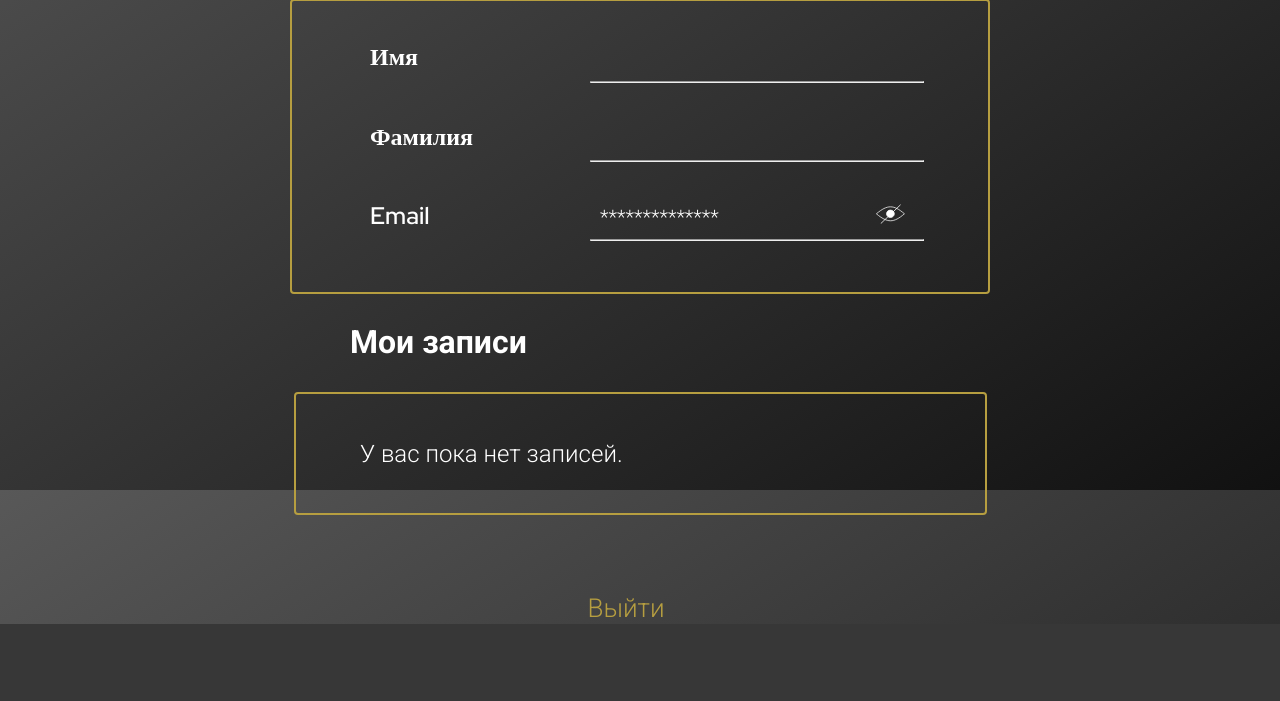
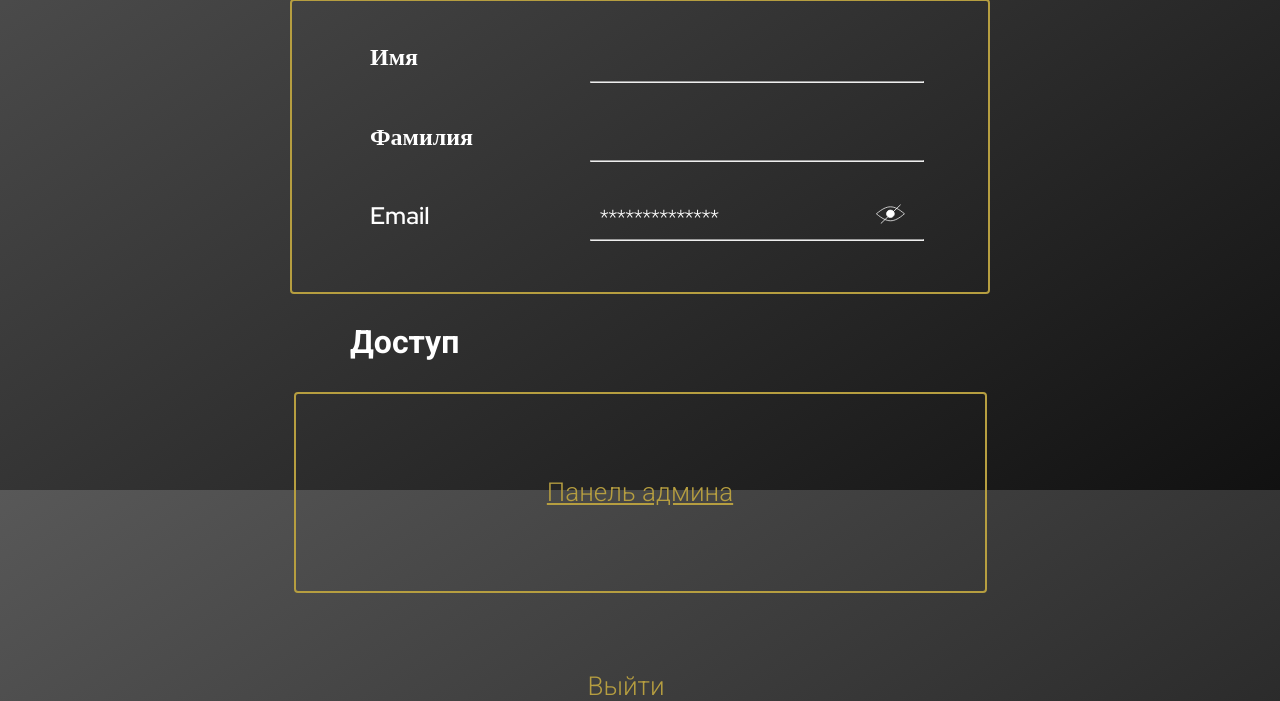
Before and after one commit to GorokhovSemyon/CSV_Service, a Django app: page /profile/ in a window 1280 px wide. Shown: the part 310-1011 px from the top of the page. Before the commit the page ends 934 px from the top, so only its background shows below. Run offline with Django 4.2, Linux system fonts and the light colour scheme; a user stored in the database is signed in; data that the repository does not hold is empty; some libraries are stand-ins or nearby versions.

Commit message:
Add admin's panel in profile

```diff
--- a/accounts/templates/accounts/profile.html
+++ b/accounts/templates/accounts/profile.html
@@ -60,31 +60,26 @@
       </div>
 
         <div class="about" id="my_appoint">
-            <span>Мои записи</span>
+            <span>Доступ</span>
         </div>
 
-        {% if orders %}
-              <div class="my_appointment">
-                {% for order in orders %}
-                  {% if order.Master == "Master1" %}
-                    <p><span>Вы записаны на {{ order.Date }} в {{ order.Time }} на услугу "{{ order.services }}" к топ-барберу Саше.</span></p>
-                  {% elif order.Master == "Master2" %}
-                    <p><span>Вы записаны на {{ order.Date }} в {{ order.Time }} на услугу "{{ order.services }}" к барберу Виктору.</span></p>
-                  {% elif order.Master == "Master3" %}
-                    <p><span>Вы записаны на {{ order.Date }} в {{ order.Time }} на услугу "{{ order.services }}" к барберу Алексею.</span></p>
-                  {% endif %}
-                {% endfor %}
-              </div>
-        {% else %}
+
             <div class="my_appointment">
-                <p><span>У вас пока нет записей.</span></p>
+                <p><span>
+                    <div class="admin_check">
+                    {% if user.is_staff %}
+                            <a href="/admin" style="color: #b69e40;">Панель админа</a>
+                    {% else %}
+                            <p>Статус админа не подтвержден</p>
+                    {% endif %}
+                    </div>
+                </span></p>
             </div>
-        {% endif %}
-
 
       <div class="exit">
         <a href="/logout">Выйти</a>
       </div>
+
       </section>
       </div>
       <script src="{% static 'my_account/js/prof_main_acc.js' %}">
--- a/csv_srv/urls.py
+++ b/csv_srv/urls.py
@@ -2,5 +2,5 @@ from django.urls import path
 from . import views
 
 urlpatterns = [
-    path('csvfiles/', views.CsvFileList.as_view(), name='csvfile-list'),
+    path('', views.CsvUploadView.as_view(), name='csv-upload'),
 ]
--- a/main/templates/main/index.html
+++ b/main/templates/main/index.html
@@ -143,7 +143,7 @@
                 <div class="templatemo_hexservices col-sm-6">
                     <div class="blok text-center">
                       <div class="hexagon-a">
-                         <a class="hlinktop" href="#">
+                         <a class="hlinktop" href="csv_service/">
                              <div class="hexa-a">
                                 <div class="hcontainer-a">
                               <div class="vertical-align-a">
--- a/static/my_account/css/prof_style_acc.css
+++ b/static/my_account/css/prof_style_acc.css
@@ -159,6 +159,17 @@ div.exit a{
     text-align: center;
     color: #b69e40;
 }
+
 div.exit a:hover{
     text-decoration-line: underline;
 }
+
+div.admin_check {
+    font-family: 'Roboto';
+    font-weight: 300;
+    font-size: 26px;
+    line-height: 30.47px;
+    text-decoration-line: none;
+    text-align: center;
+    color: #b69e40;
+}
```
Also changed, not shown: csv_srv/views.py (+23 -0 lines), database.sqlite3.
